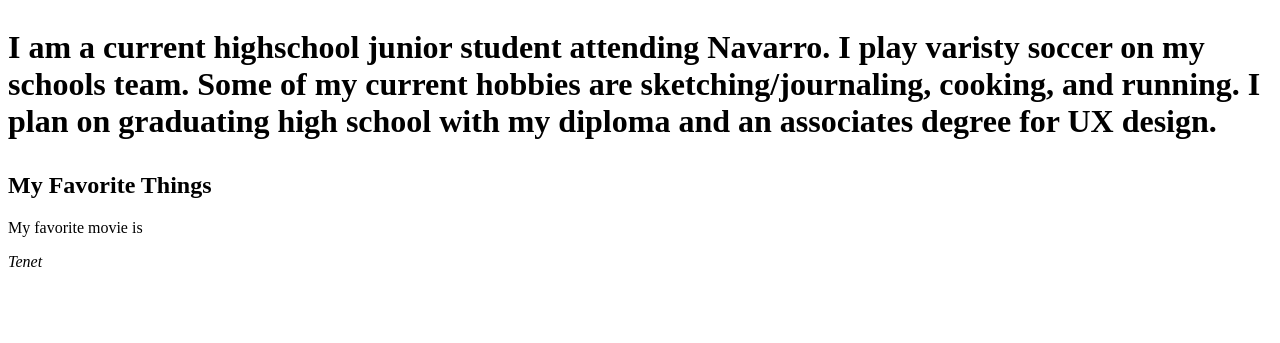
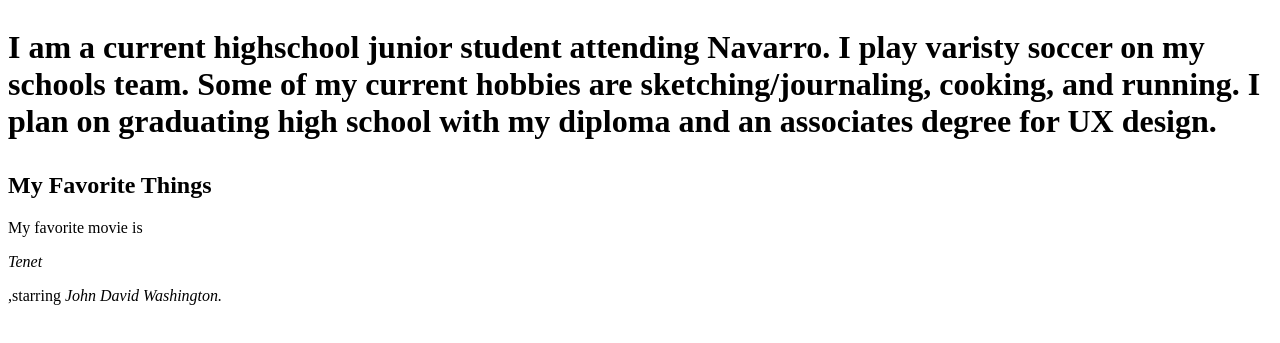
Before and after one commit to Yesenia252/Personal-Webste-, a plain HTML site: page index.html in a window 1280 px wide. Shown: the part 61-404 px from the top of the page. Drawn offline with Linux system fonts and the light colour scheme.

Commit message:
Update index.html
Fixed emphasis

```diff
--- a/index.html
+++ b/index.html
@@ -10,6 +10,6 @@
 		<h1>Yesenia<h1>
 		<p>I am a current highschool junior student attending Navarro. I play varisty soccer on my schools team. Some of my current hobbies are sketching/journaling, cooking, and running. I plan on graduating high school with my diploma and an associates degree for UX design.</p>
 		<h2>My Favorite Things</h2>
-		<p>My favorite movie is</p><p><em>Tenet</em></p>
+		<p>My favorite movie is</p><p><em>Tenet</em></p><p>,starring <em>John David Washington.</em></p>
 	</body>
 	</html>
```
